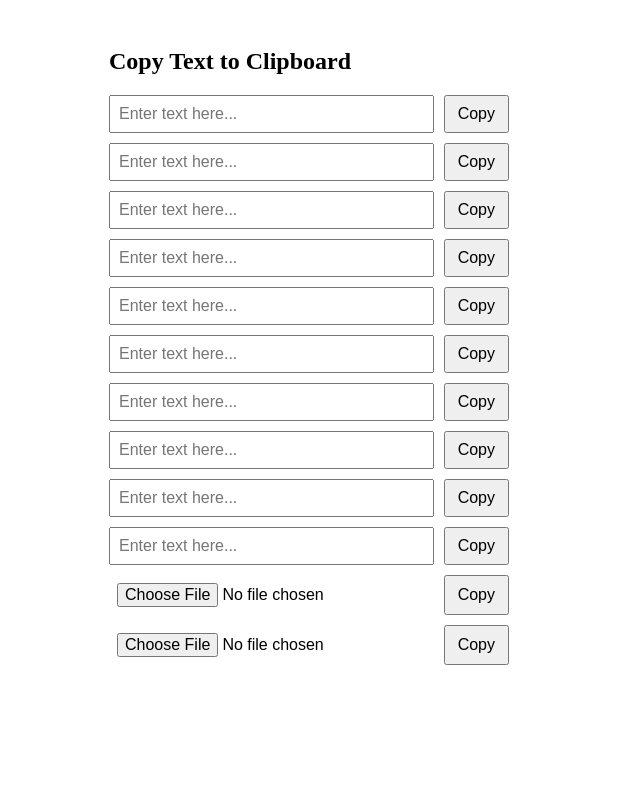
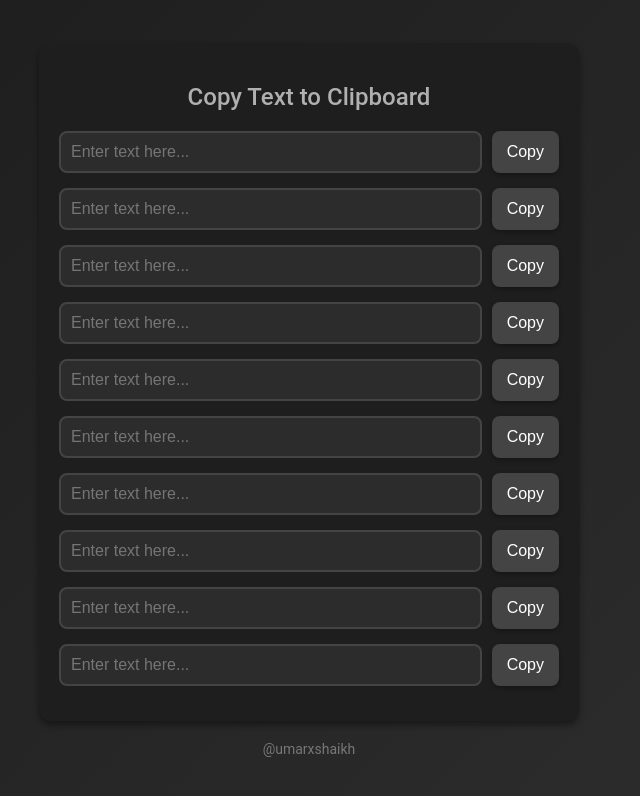
Before and after one commit to altbeat0/CopyTool, a plain HTML site: page index.html in a window 1280 px wide. Shown: the whole page, without its empty margins (331-971 px from the left). Drawn offline with Linux system fonts and the light colour scheme.

Commit message:
Add files via upload

```diff
--- a/index.html
+++ b/index.html
@@ -3,32 +3,85 @@
 <head>
     <meta charset="UTF-8">
     <meta name="viewport" content="width=device-width, initial-scale=1.0">
-    <title>Copy to Clipboard Example</title>
+    <title>Copy to Clipboard</title>
     <style>
+        /* Dark mode theme with Material Design aesthetics */
+        body {
+            background: linear-gradient(135deg, #1c1c1c, #2e2e2e);
+            color: #ffffff;
+            font-family: 'Roboto', sans-serif;
+            margin: 0;
+            padding: 0;
+            display: flex;
+            justify-content: center;
+            align-items: center;
+            height: 100vh;
+            flex-direction: column;
+        }
+
         .container {
-            max-width: 400px;
-            margin: 0 auto;
+            width: 100%;
+            max-width: 500px;
             padding: 20px;
+            background-color: #1e1e1e;
+            border-radius: 12px;
+            box-shadow: 0 4px 6px rgba(0, 0, 0, 0.4);
+            margin-bottom: 20px;
         }
+
+        h2 {
+            text-align: center;
+            margin-bottom: 20px;
+            font-weight: 500;
+            color: #b0b0b0;
+        }
+
         .text-field {
             display: flex;
-            margin-bottom: 10px;
+            margin-bottom: 15px;
         }
+
         input[type="text"] {
             flex: 1;
-            padding: 8px;
+            padding: 10px;
             font-size: 16px;
+            border: 2px solid #444;
+            border-radius: 8px;
+            background-color: #2c2c2c;
+            color: #ffffff;
+            outline: none;
+            transition: border-color 0.3s;
         }
+
+        input[type="text"]:focus {
+            border-color: #666;
+        }
+
         button {
-            padding: 8px 12px;
+            padding: 10px 15px;
             font-size: 16px;
             cursor: pointer;
             margin-left: 10px;
+            border: none;
+            border-radius: 8px;
+            background-color: #444;
+            color: #ffffff;
+            transition: background-color 0.3s;
+            box-shadow: 0 2px 4px rgba(0, 0, 0, 0.3);
         }
-        input[type="file"] {
-            flex: 1;
-            padding: 8px;
-            font-size: 16px;
+
+        button:hover {
+            background-color: #555;
+        }
+
+        button:active {
+            background-color: #333;
+        }
+
+        .footer {
+            text-align: center;
+            color: #777;
+            font-size: 14px;
         }
     </style>
 </head>
@@ -37,7 +90,6 @@
     <div class="container">
         <h2>Copy Text to Clipboard</h2>
 
-        <!-- Text fields without prefilled text -->
         <div class="text-field">
             <input type="text" id="field1" placeholder="Enter text here...">
             <button onclick="copyToClipboard('field1')">Copy</button>
@@ -87,18 +139,10 @@
             <input type="text" id="field10" placeholder="Enter text here...">
             <button onclick="copyToClipboard('field10')">Copy</button>
         </div>
+    </div>
 
-        <!-- File upload fields -->
-        <div class="text-field">
-            <input type="file" id="fileUpload1" accept=".txt, .doc, .docx, .pdf">
-            <button oncontextmenu="copyFileToClipboard('fileUpload1')">Copy</button>
-        </div>
-
-        <div class="text-field">
-            <input type="file" id="fileUpload2" accept=".txt, .doc, .docx, .pdf">
-            <button oncontextmenu="copyFileToClipboard('fileUpload2')">Copy</button>
-        </div>
-
+    <div class="footer">
+        @umarxshaikh
     </div>
 
     <script>
@@ -107,21 +151,6 @@
             textField.select();
             document.execCommand("copy");
         }
-
-        function copyFileToClipboard(fileInputId) {
-            const fileInput = document.getElementById(fileInputId);
-            const file = fileInput.files[0];
-            if (file) {
-                const reader = new FileReader();
-                reader.onload = function(event) {
-                    const content = event.target.result;
-                    navigator.clipboard.writeText(content);
-                };
-                reader.readAsText(file);
-            } else {
-                alert('No file selected.');
-            }
-        }
     </script>
 
 </body>
```
